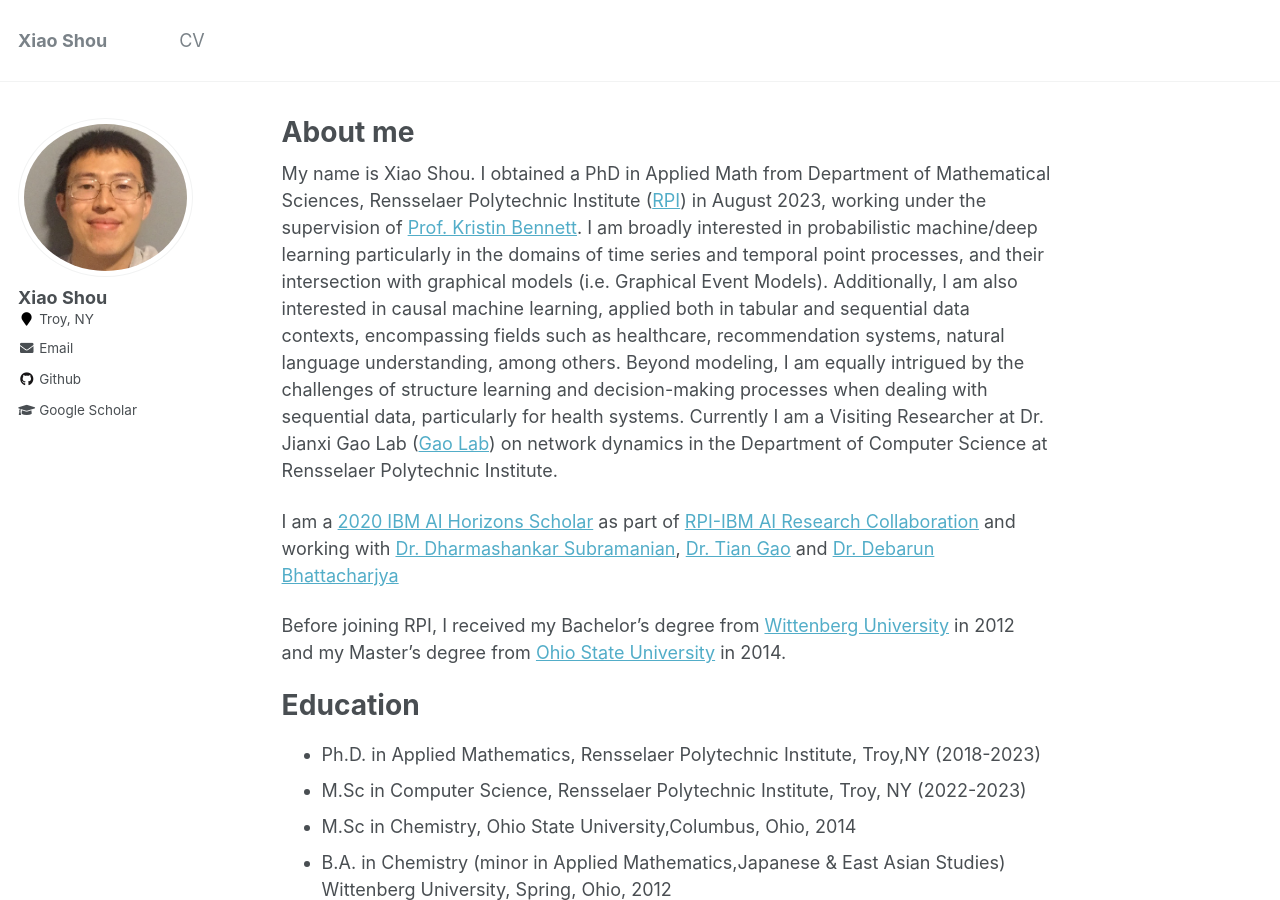
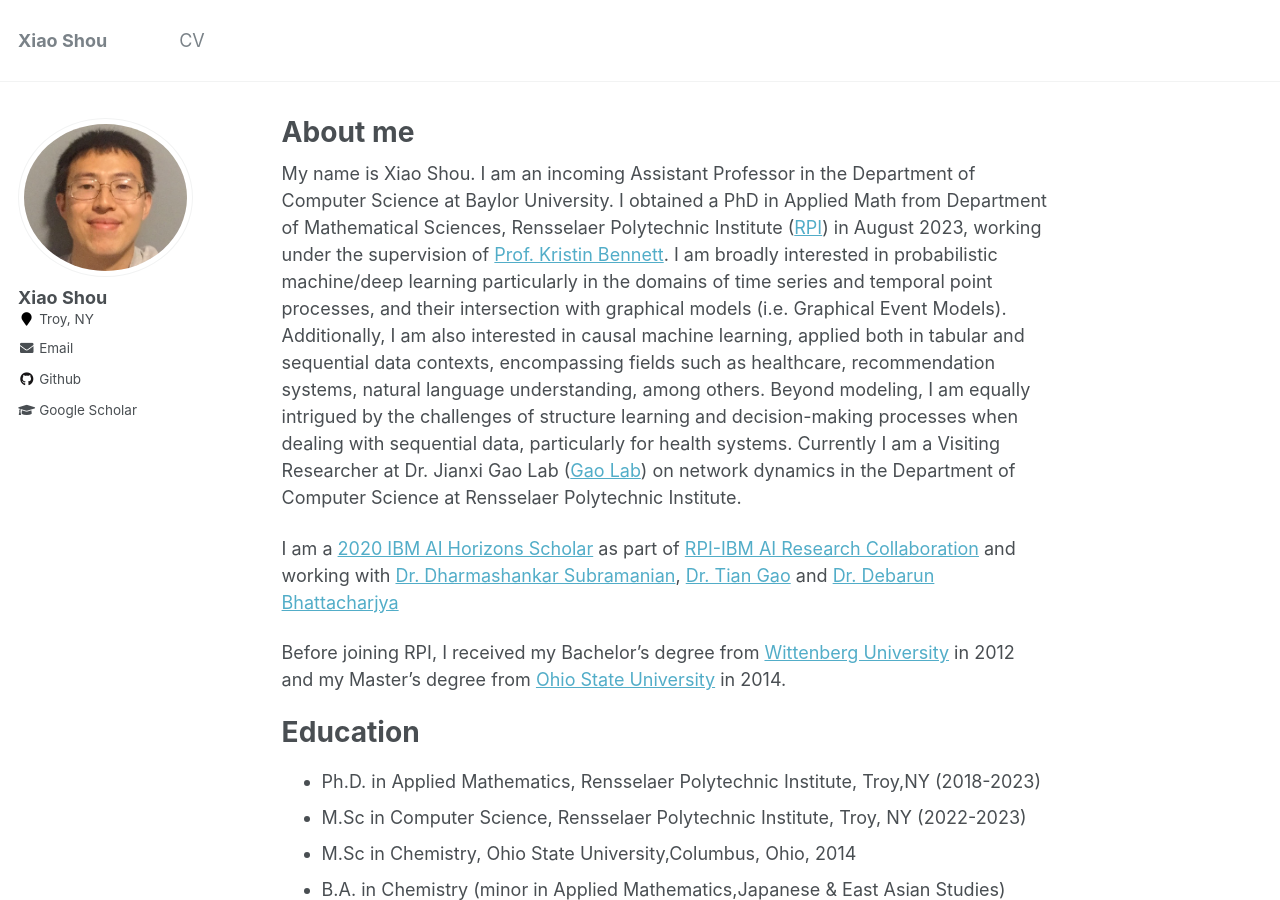
Before and after one commit to shou-xiao/shou-xiao1.github.io, a Jekyll site: the page built from _pages/about.md, in a window 1280 px wide and 900 px high. Built offline with Jekyll 4.4.1, drawn with Linux system fonts in a browser that asks for light colours.

Commit message:
Update about.md

```diff
--- a/_pages/about.md
+++ b/_pages/about.md
@@ -9,7 +9,7 @@ redirect_from:
 ---
 
 
-My name is Xiao Shou. I obtained a PhD in Applied Math from Department of Mathematical Sciences, Rensselaer Polytechnic Institute ([RPI](https://science.rpi.edu/mathematical-sciences)) in August 2023,  working  under the supervision of [Prof. Kristin Bennett](https://homepages.rpi.edu/~bennek/). I am broadly interested in probabilistic machine/deep learning particularly in the domains of time series and temporal point processes, and their intersection with graphical models (i.e. Graphical Event Models). Additionally, I am also interested in causal machine learning, applied both in tabular and sequential data contexts, encompassing fields such as healthcare, recommendation systems, natural language understanding, among others. Beyond modeling, I am equally intrigued by the challenges of structure learning and decision-making processes when dealing with sequential data, particularly for health systems. Currently I am a Visiting Researcher at Dr. Jianxi Gao Lab ([Gao Lab](https://www.gaojianxi.com/)) on network dynamics in the Department of Computer Science at Rensselaer Polytechnic Institute.
+My name is Xiao Shou. I am an incoming Assistant Professor in the  Department of Computer Science at Baylor University. I obtained a PhD in Applied Math from Department of Mathematical Sciences, Rensselaer Polytechnic Institute ([RPI](https://science.rpi.edu/mathematical-sciences)) in August 2023,  working  under the supervision of [Prof. Kristin Bennett](https://homepages.rpi.edu/~bennek/). I am broadly interested in probabilistic machine/deep learning particularly in the domains of time series and temporal point processes, and their intersection with graphical models (i.e. Graphical Event Models). Additionally, I am also interested in causal machine learning, applied both in tabular and sequential data contexts, encompassing fields such as healthcare, recommendation systems, natural language understanding, among others. Beyond modeling, I am equally intrigued by the challenges of structure learning and decision-making processes when dealing with sequential data, particularly for health systems. Currently I am a Visiting Researcher at Dr. Jianxi Gao Lab ([Gao Lab](https://www.gaojianxi.com/)) on network dynamics in the Department of Computer Science at Rensselaer Polytechnic Institute.
 
 <!-- Service
 ------
```
